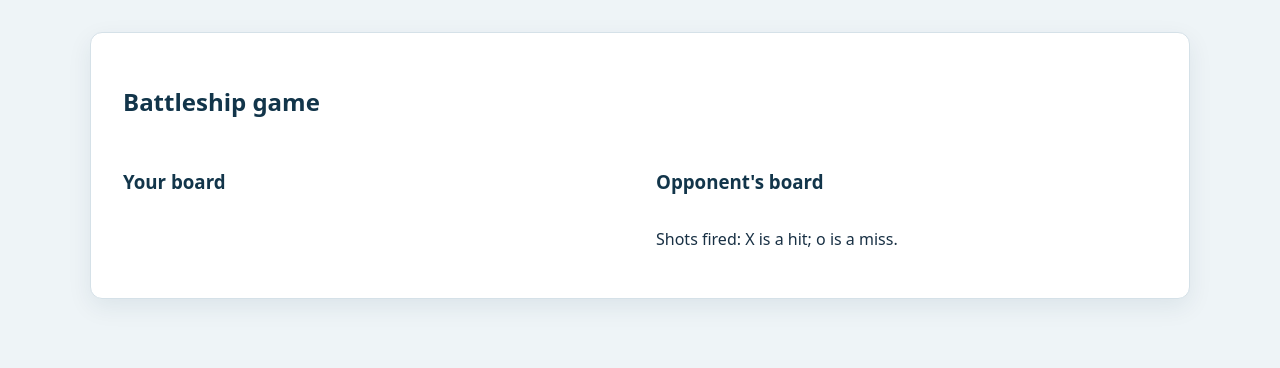
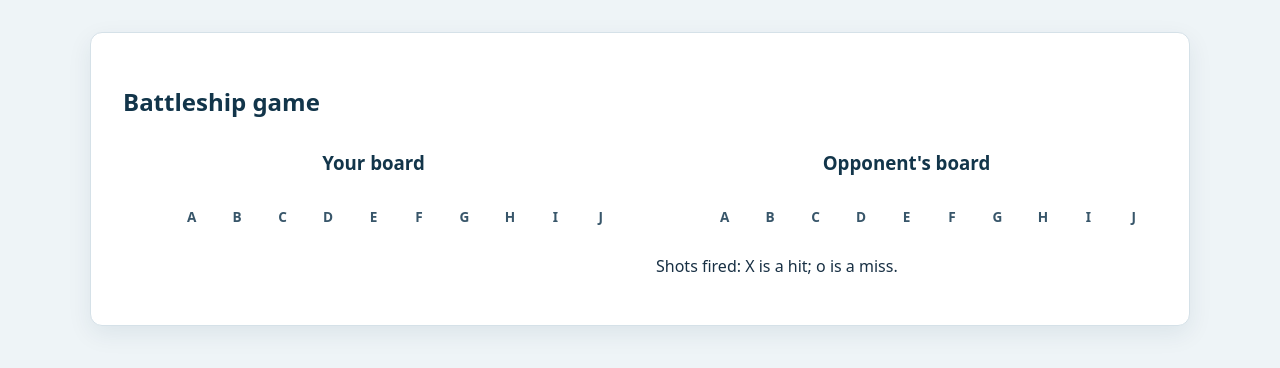
Before and after one commit to RidhanyaS/Battleship-Homework-4, a Flask app: template battleship/templates/game.html in a window 1280 px wide. Shown: the part 72-440 px from the top of the page. Run offline with Flask 3, Linux system fonts and the light colour scheme; the template is opened without the code that fills it, so the values that code supplies are empty.

Commit message:
Improve board layout and colors

```diff
--- a/battleship/static/style.css
+++ b/battleship/static/style.css
@@ -96,7 +96,8 @@ main > form button,
 .boards {
     display: grid;
     grid-template-columns: repeat(2, minmax(0, 1fr));
-    gap: 2rem;
+    align-items: start;
+    gap: clamp(1rem, 3vw, 2rem);
     margin-top: 2rem;
 }
 
@@ -104,56 +105,115 @@ main > form button,
     min-width: 0;
 }
 
-.boards table {
-    width: 100%;
-    max-width: 420px;
-    table-layout: fixed;
-    border-collapse: collapse;
-    background: #dff2f8;
+.boards h3 {
+    margin-top: 0;
+    text-align: center;
 }
 
-.boards td {
-    width: 10%;
-    height: clamp(2rem, 6vw, 2.6rem);
+.board-grid {
+    width: 100%;
+    max-width: 500px;
+    margin: 0 auto;
+    display: grid;
+    grid-template-columns: repeat(11, minmax(0, 1fr));
+}
+
+.grid-cell {
+    min-width: 0;
+    aspect-ratio: 1;
     padding: 0;
-    border: 1px solid #8cb2c2;
+    border: 1px solid #7da8bb;
+    display: flex;
+    align-items: center;
+    justify-content: center;
     text-align: center;
     font-weight: 700;
 }
 
-.cell.ship {
+.grid-label {
+    border-color: transparent;
+    color: #38566a;
+    font-size: clamp(0.6rem, 1.3vw, 0.85rem);
+}
+
+.board-cell {
+    background: #b9e3f1;
+}
+
+.board-cell.ship {
     background: #78909c;
     color: #fff;
 }
 
-.cell.hit {
+.board-cell.hit {
     background: #d95050;
     color: #fff;
 }
 
-.cell.miss {
-    background: #c8e5ef;
+.board-cell.miss {
+    background: #5aa9d1;
     color: #244a5c;
 }
 
-.cell form {
+.board-cell form {
     width: 100%;
     height: 100%;
 }
 
-.cell button {
+.fire-button {
     width: 100%;
     height: 100%;
     padding: 0;
+    border: 0;
     border-radius: 0;
     background: transparent;
     color: transparent;
+    font-size: 0;
 }
 
-.cell button:hover,
-.cell button:focus-visible {
-    background: #9bd4e5;
+.fire-button:hover,
+.fire-button:focus-visible {
+    background: #84c9e1;
+}
+
+.status-banner {
+    display: flex;
+    align-items: center;
+    flex-wrap: wrap;
+    gap: 0.5rem 1.5rem;
+    margin: 1rem 0;
+    padding: 0.85rem 1rem;
+    border-left: 0.35rem solid #12618a;
+    border-radius: 0.35rem;
+    background: #e5f3f8;
+}
+
+.status-banner p {
+    margin: 0;
+}
+
+.status-banner .shot-message {
     color: #12354a;
+}
+
+.status-banner .fire-error {
+    color: #9d2525;
+    font-weight: 700;
+}
+
+.join-instructions {
+    margin-top: 1rem;
+    padding: 1rem;
+    border-radius: 0.5rem;
+    background: #f1f7f9;
+}
+
+.join-instructions p {
+    margin-top: 0;
+}
+
+.join-link-wrap {
+    overflow-wrap: anywhere;
 }
 
 .game-over {
@@ -163,23 +223,18 @@ main > form button,
     background: #e7f5ec;
 }
 
-[role="alert"] {
-    color: #9d2525;
-    font-weight: 700;
-}
-
 [role="status"] {
     font-weight: 700;
 }
 
-@media (max-width: 760px) {
+@media (max-width: 820px) {
     .boards {
         grid-template-columns: 1fr;
         gap: 1rem;
     }
 
-    .boards table {
-        max-width: 480px;
+    .board-grid {
+        max-width: 520px;
     }
 }
 
@@ -197,8 +252,4 @@ main > form button,
     main {
         margin: 1rem auto;
     }
-
-    .boards td {
-        height: 1.9rem;
-    }
 }
--- a/battleship/templates/game.html
+++ b/battleship/templates/game.html
@@ -6,73 +6,86 @@
     <h2>Battleship game</h2>
 
     {% if status == "finished" %}
-        <section class="game-over" role="status">
+        <section class="game-over">
             <h3>Game over</h3>
             <p>{{ game_over_message }}</p>
             <a href="{{ url_for('home') }}">Play again</a>
         </section>
-    {% elif status == "waiting" %}
-        <p>{{ turn_message }}</p>
-        {% if token == creator_token %}
-            <p>Share this link with the other player to join:</p>
-            <p>
+    {% endif %}
+
+    {% if turn_message or shot_message or fire_error %}
+        <section class="status-banner" aria-live="polite">
+            {% if turn_message %}
+                <p class="turn-message">{{ turn_message }}</p>
+            {% endif %}
+            {% if shot_message %}
+                <p class="shot-message">{{ shot_message }}</p>
+            {% elif fire_error %}
+                <p class="fire-error">{{ fire_error }}</p>
+            {% endif %}
+        </section>
+    {% endif %}
+
+    {% if status == "waiting" and token == creator_token %}
+        <section class="join-instructions">
+            <p>Share this link with the other player:</p>
+            <p class="join-link-wrap">
                 <a id="join-link" href="{{ url_for('join_game', game_id=game_id, _external=True) }}">
                     {{ url_for('join_game', game_id=game_id, _external=True) }}
                 </a>
             </p>
             <button id="copy-join-link" type="button">Copy join link</button>
             <p id="copy-message" aria-live="polite"></p>
-        {% endif %}
-    {% else %}
-        <p>{{ turn_message }}</p>
-    {% endif %}
-
-    {% if shot_message %}
-        <p role="status">{{ shot_message }}</p>
-    {% elif fire_error %}
-        <p role="alert">{{ fire_error }}</p>
+        </section>
     {% endif %}
 
     <div class="boards">
         <section>
             <h3>Your board</h3>
-            <table aria-label="Your board">
+            <div class="board-grid" role="grid" aria-label="Your board">
+                <div class="grid-cell grid-label" role="columnheader" aria-hidden="true"></div>
+                {% for column in "ABCDEFGHIJ" %}
+                    <div class="grid-cell grid-label" role="columnheader">{{ column }}</div>
+                {% endfor %}
                 {% for row in own_board %}
-                    <tr>
+                    {% set row_index = loop.index0 %}
+                    <div class="grid-cell grid-label" role="rowheader">{{ row_index + 1 }}</div>
                     {% for cell in row %}
-                            <td class="cell {{ cell }}">
+                        <div class="grid-cell board-cell {{ cell }}" role="gridcell" aria-label="Row {{ row_index + 1 }}, column {{ loop.index }}">
                             {% if cell == "ship" %}S{% elif cell == "hit" %}X{% elif cell == "miss" %}o{% endif %}
-                            </td>
+                        </div>
                     {% endfor %}
-                    </tr>
                 {% endfor %}
-            </table>
+            </div>
         </section>
 
         <section>
             <h3>Opponent's board</h3>
-            <table aria-label="Opponent's board">
+            <div class="board-grid" role="grid" aria-label="Opponent's board">
+                <div class="grid-cell grid-label" role="columnheader" aria-hidden="true"></div>
+                {% for column in "ABCDEFGHIJ" %}
+                    <div class="grid-cell grid-label" role="columnheader">{{ column }}</div>
+                {% endfor %}
                 {% for row in enemy_board %}
                     {% set row_index = loop.index0 %}
-                    <tr>
+                    <div class="grid-cell grid-label" role="rowheader">{{ row_index + 1 }}</div>
                     {% for cell in row %}
-                            <td class="cell {{ cell }}">
+                        <div class="grid-cell board-cell {{ cell }}" role="gridcell" aria-label="Row {{ row_index + 1 }}, column {{ loop.index }}{% if cell == 'hit' %}, hit{% elif cell == 'miss' %}, miss{% endif %}">
                             {% if can_fire and cell == "empty" %}
                                 <form action="{{ url_for('fire_shot', game_id=game_id, token=token) }}" method="post">
                                     <input type="hidden" name="row" value="{{ row_index }}">
                                     <input type="hidden" name="col" value="{{ loop.index0 }}">
-                                        <button type="submit" aria-label="Fire at row {{ row_index + 1 }}, column {{ loop.index }}">Fire</button>
+                                    <button class="fire-button" type="submit" aria-label="Fire at row {{ row_index + 1 }}, column {{ loop.index }}">Fire</button>
                                 </form>
                             {% elif cell == "hit" %}
                                 X
                             {% elif cell == "miss" %}
                                 o
                             {% endif %}
-                            </td>
+                        </div>
                     {% endfor %}
-                    </tr>
                 {% endfor %}
-            </table>
+            </div>
             <p>Shots fired: X is a hit; o is a miss.</p>
         </section>
     </div>
```
Lines whose indentation alone changed are shown as unchanged.
